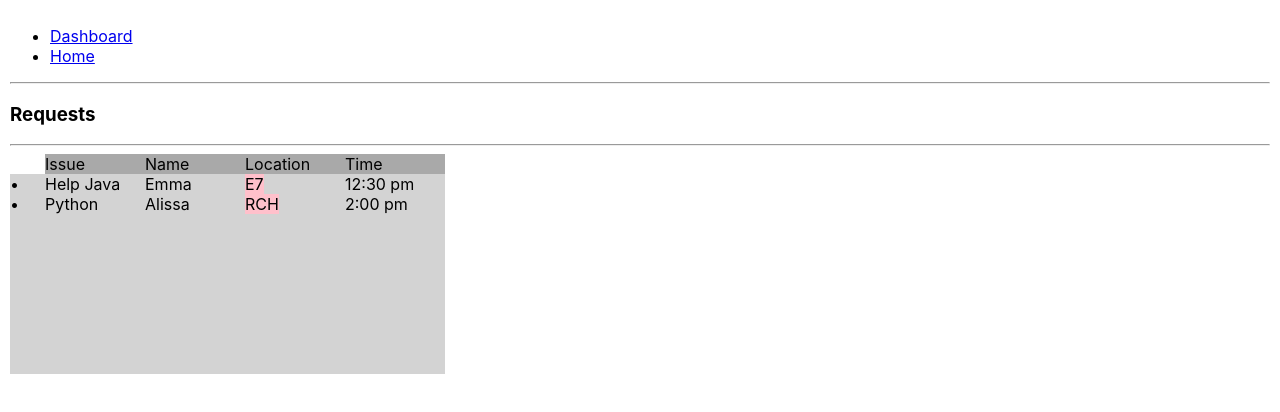
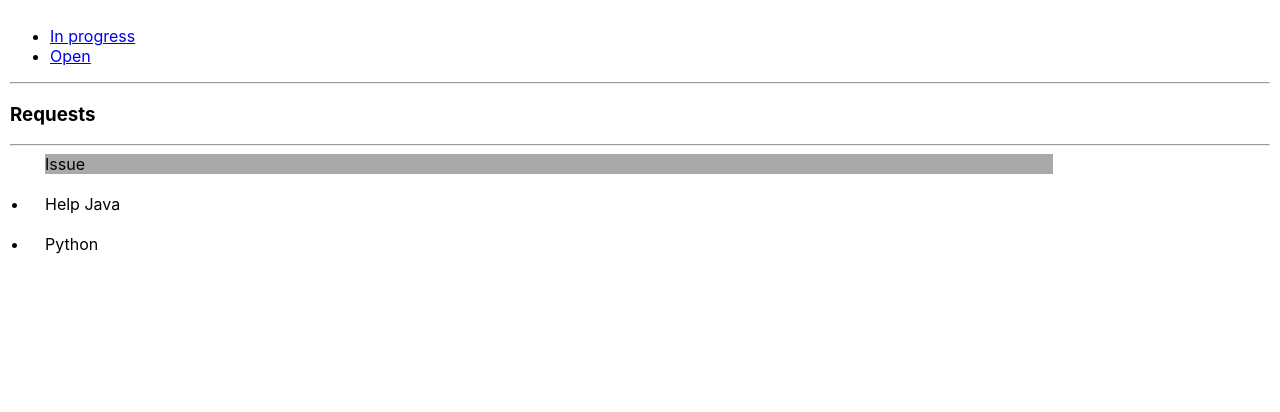
Before and after one commit to ELozhkin/MentorApp, a React (Create React App) app: page /dashboard in a window 1280 px wide. Shown: the top 412 px of the page. Built offline with nearby package versions, Linux system fonts and the light colour scheme.

Commit message:
(UI) Label changes

```diff
--- a/src/App.css
+++ b/src/App.css
@@ -9,7 +9,8 @@
 /*------------ Request Dashboard -------------------*/
 .rt-th, .rt-td{
     display:inline-block;
-    background-color:lightgrey;
+    /*background-color:lightgrey;*/
+    width:80% !important;
 }
 .rt-th {
     background-color:darkgrey;
--- a/src/client/components/Nav.js
+++ b/src/client/components/Nav.js
@@ -8,10 +8,10 @@ class Nav extends Component {
             <header>
                 <ul>
                     <li>
-                        <Link to='/dashboard'>Dashboard</Link>
+                        <Link to='/'>In progress</Link>
                     </li>
                     <li>
-                        <Link to='/'>Home</Link>
+                        <Link to='/openRequests'>Open</Link>
                     </li>
                 </ul>
             </header>
--- a/src/client/components/RequestDashboard.js
+++ b/src/client/components/RequestDashboard.js
@@ -39,21 +39,13 @@ class RequestDashboard extends Component {
                     accessor: "issue",
 
                 },
-                {
+            {/*{
                     Header: "Name",
                     id: "name",
                     accessor: d => d.name
                 },
+            */}
 
-                {
-                    Header: "Location",
-                    accessor: "location",
-                    Cell: props => <span className='number'>{props.value}</span>
-                },
-                {
-                    Header: "Time",
-                    accessor: "moreInfo.time" //depends on how we want to structure data (i.e. nested?)
-                }
         ]
         const sub_columns = [
             {
@@ -63,13 +55,13 @@ class RequestDashboard extends Component {
             },
         ]
         //const sub_columns = [
-        sub_columns.push(
+        {/*sub_columns.push(
             {
                 id: 'button',
                 accessor: 'name',
                 Cell: ({ value }) => (<a onClick={console.log('clicked value', value)}>Help</a>)
             }
-        )
+        )*/}
 
         //]
 
@@ -95,6 +87,7 @@ class RequestDashboard extends Component {
                     SubComponent={(row) => {
                         return (
                             <div>
+                                <p>test</p>
                                 <ReactTable
                                     data={data}
                                     columns={sub_columns}
```
